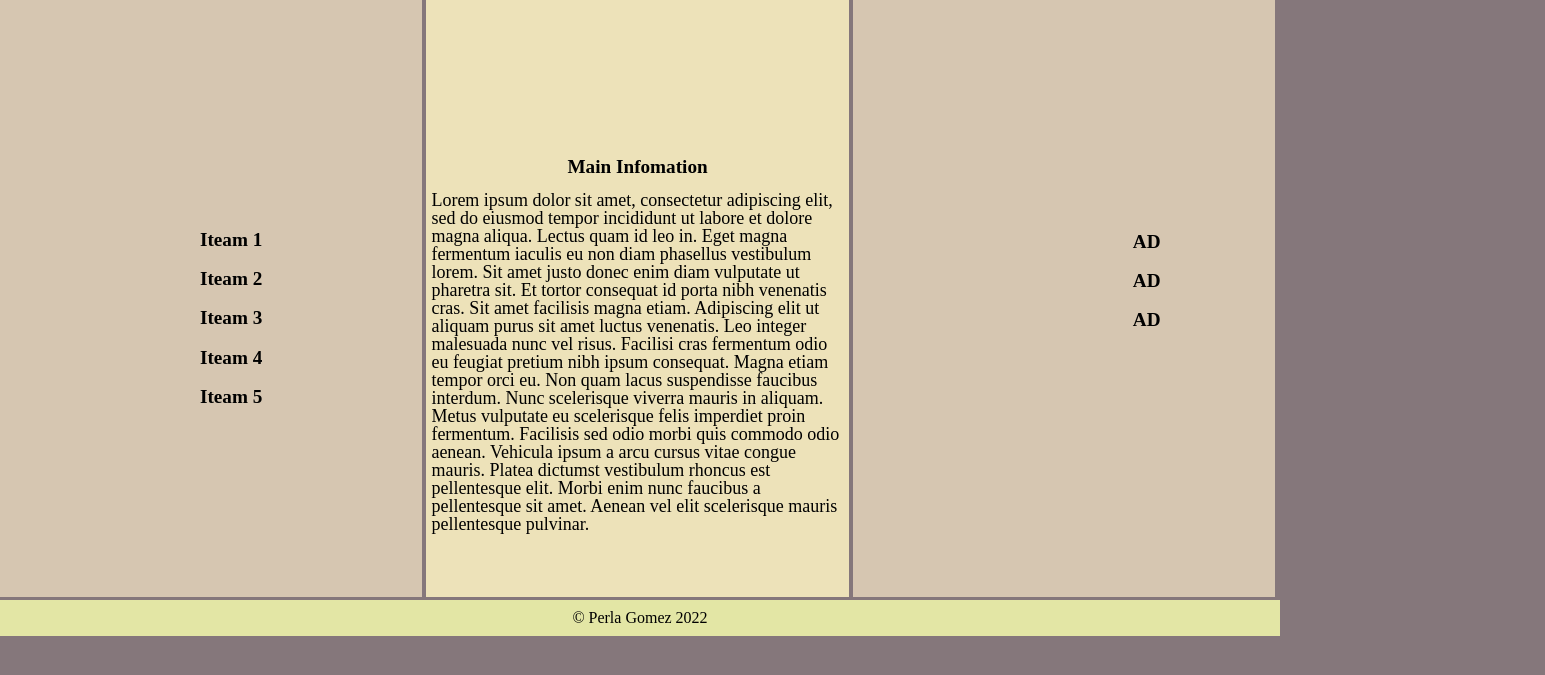
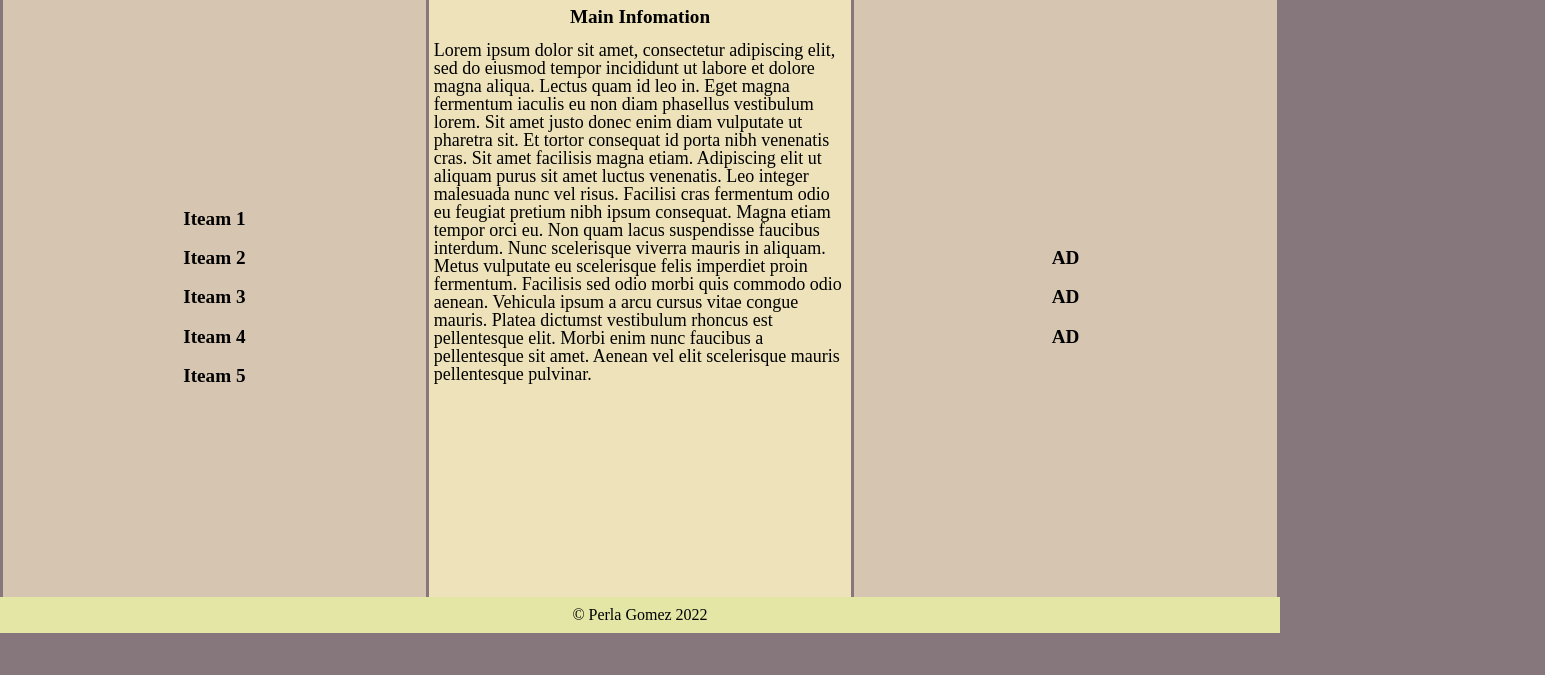
Before and after one commit to perlaagomezz/holyGrail, a plain HTML site: page index.html in a window 1280 px wide. Shown: the part 55-730 px from the top of the page, 1545 px wide, since content can reach past the window. Drawn offline with Linux system fonts and the light colour scheme.

Commit message:
added some things

```diff
--- a/index.html
+++ b/index.html
@@ -6,7 +6,9 @@
     <meta name="viewport" content="width=device-width, initial-scale=1.0">
     <link rel="stylesheet" href="/styles/reset.css">
     <link rel="stylesheet" href="/styles/core.css">
-    <link rel="stylesheet" href="/styles/float.css">
+   <!-- <link rel="stylesheet" href="/styles/float.css"> </!-->
+    <link rel="stylesheet" href="/styles/flex.css">
+   <!-- <link rel="stylesheet" href="styles/grid.css"></!-->
     <title>Holy Grail</title>
 </head>
 <body>
--- a/styles/core.css
+++ b/styles/core.css
@@ -20,12 +20,12 @@ aside{
     background-color: #D6C6B1;
 }
 div{
-    width: 33%;
-    height: 600px;
+     width: 33%;
+         height: 600px;
     background-color: #EDE2B9;
 }
 section{
-    width: 33%;
+        width: 33%;
     height: 600px;
     background-color:#D6C6B1 ;
 }
--- /dev/null
+++ b/styles/flex.css
@@ -0,0 +1,20 @@
+ main{
+    display: flex;
+    justify-content: space-evenly;
+ }
+ aside{
+     display: flex;
+     justify-content: center;
+     align-items: center;
+ }
+ div{
+     display: flex;
+     flex-direction: column;
+     align-items: center;
+ }
+ section{
+     display: flex;
+     flex-direction: column;
+     justify-content: center;
+     align-items: center;
+ }
--- a/styles/float.css
+++ b/styles/float.css
@@ -8,7 +8,7 @@ aside{
 }
 nav{
 position: absolute;
-left: 190px;
+left: 175x;
 top: 275px;
 }
 div{
--- /dev/null
+++ b/styles/grid.css
@@ -0,0 +1,24 @@
+main{
+    display: grid;
+    grid-template-columns: 1fr 1fr 1fr;
+}
+ul{
+display: flex;
+flex-direction: column;
+align-items: center;
+justify-content: center;
+}
+li{
+    justify-self: center;
+}
+section{
+    display: flex;
+flex-direction: column;
+align-items: center;
+justify-content: center;
+}
+h3{
+    justify-self: center;
+
+
+}
```
